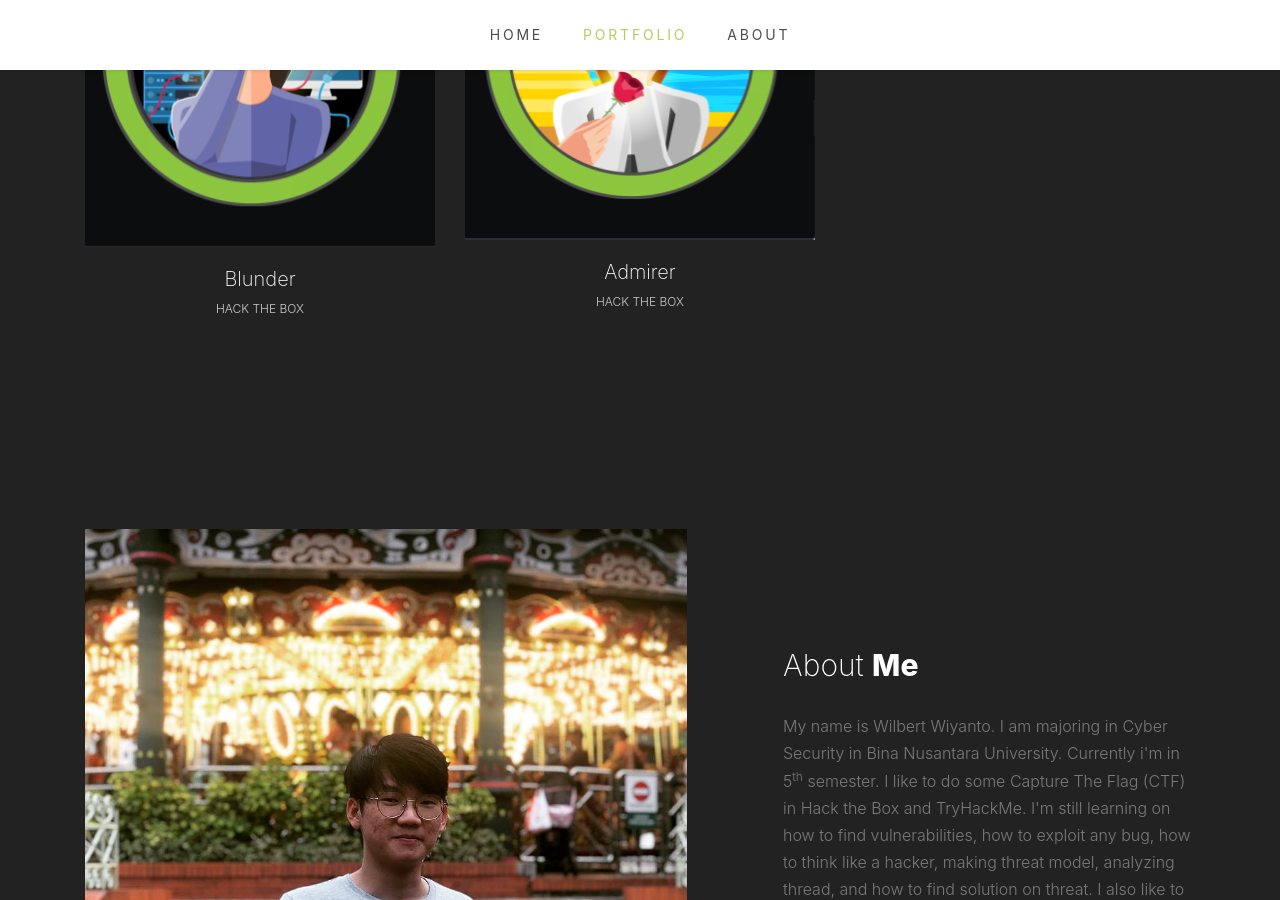
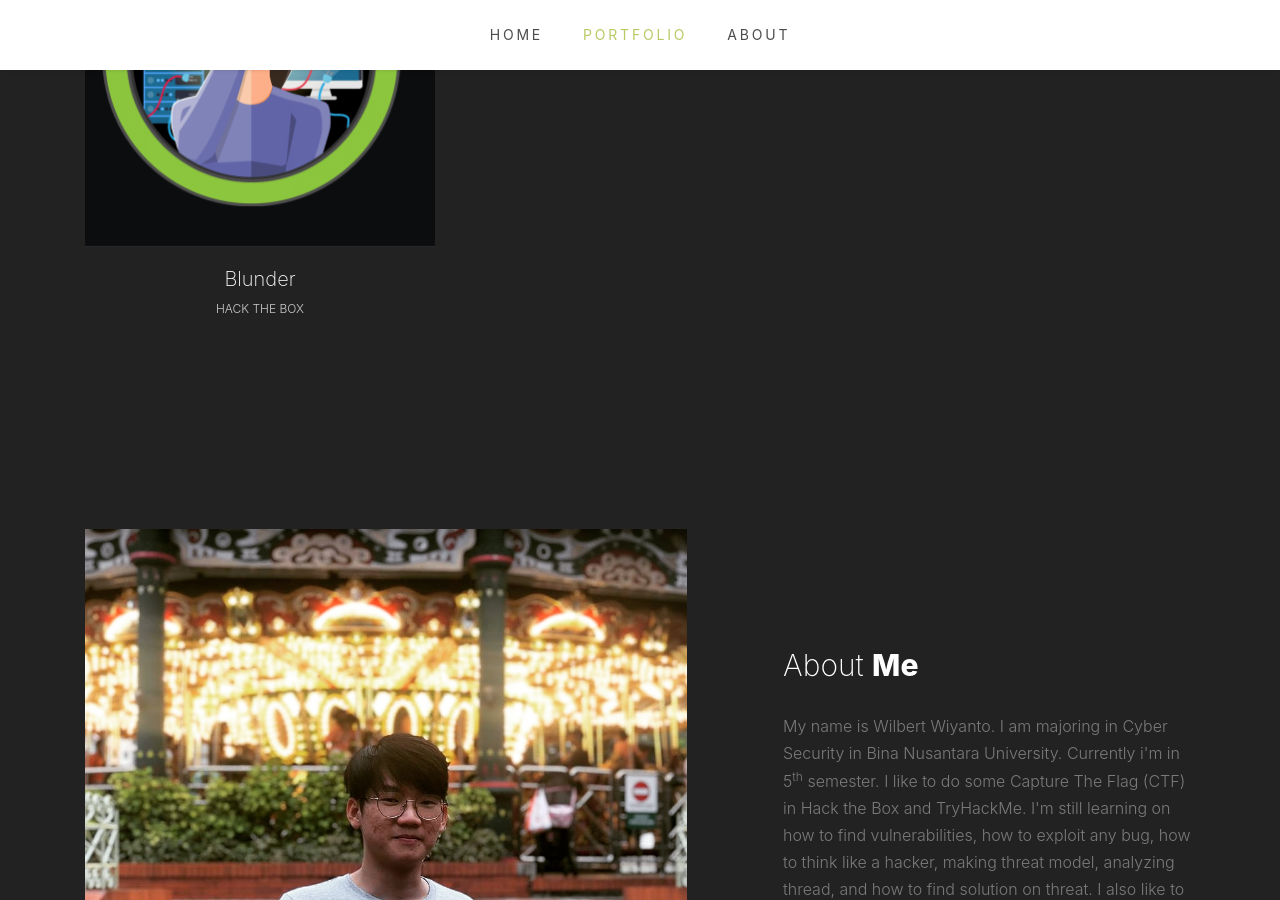
Before and after one commit to wilbertwiyanto/website, a Jekyll site: the page index.html, which Jekyll copies as it is, in a window 1280 px wide and 900 px high, scrolled down 1207 px. Built offline with Jekyll 4.4.1, drawn with Linux system fonts in a browser that asks for light colours; some web fonts are replaced.

Commit message:
Update index.html

```diff
--- a/index.html
+++ b/index.html
@@ -72,7 +72,7 @@
 						</div>
 					</div>
 
-					<div class="single-portfolio col-sm-4 all mockup">
+					<!-- <div class="single-portfolio col-sm-4 all mockup">
 						<div class="relative">
 							<a href="https://wilbertwiyanto.github.io/writeup/admirer/" class="img-pop-up">
 								<img class="image img-fluid" src="images/admirer.png" alt="">
@@ -82,7 +82,7 @@
 							<h4>Admirer</h4>
 							<div class="cat">Hack the Box</div>
 						</div>
-					</div>
+					</div>  -->
 
 				</div>
 			</div>
```
